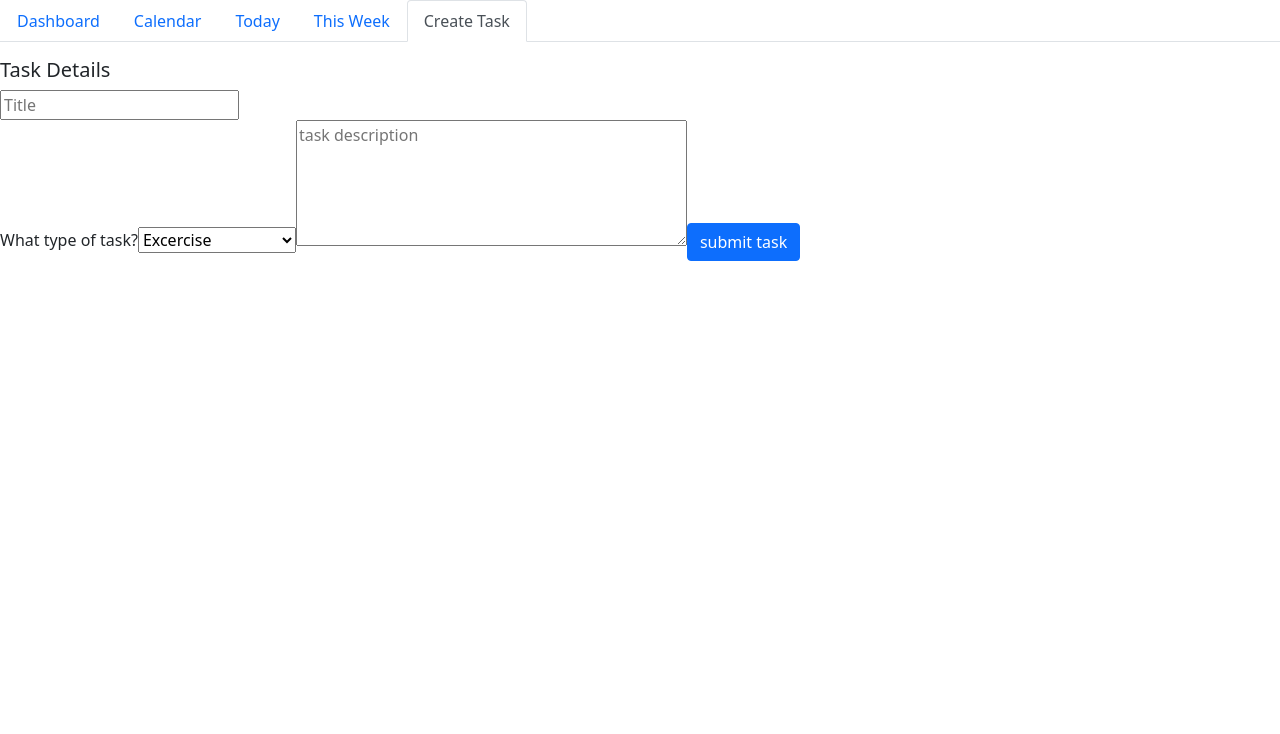
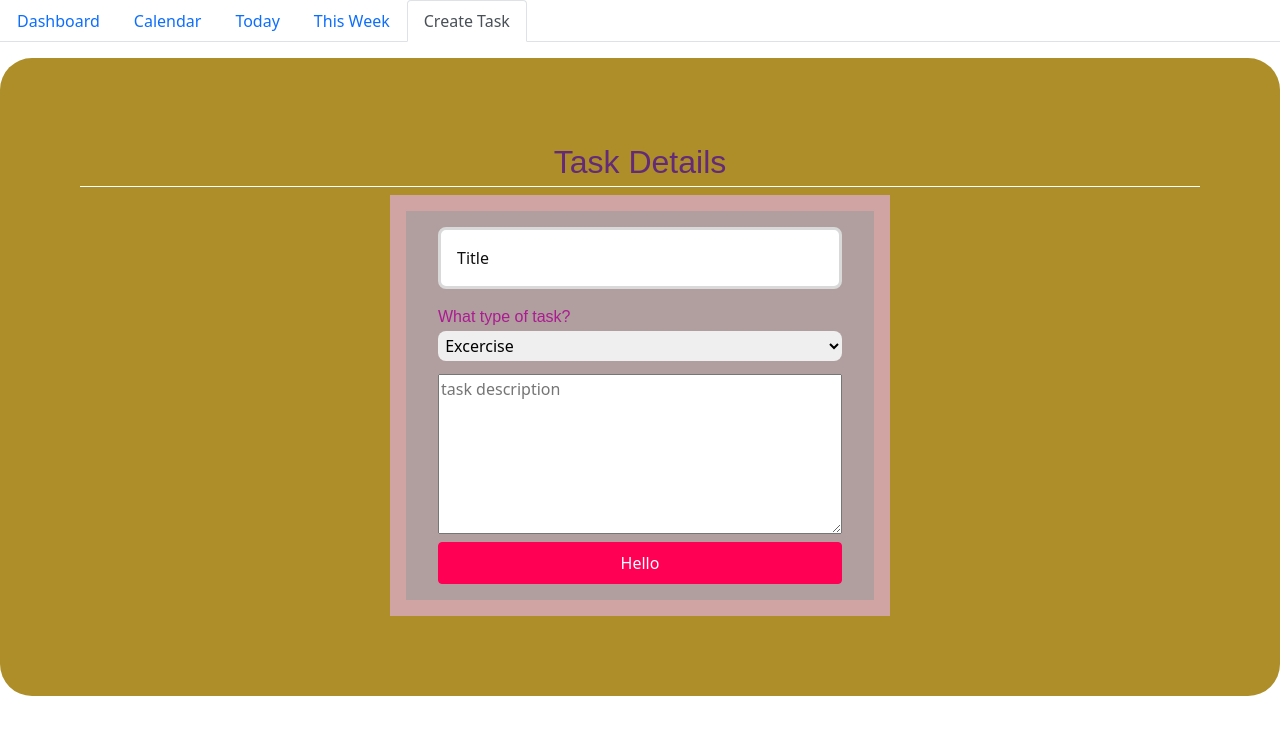
Before and after one commit to natekred981/Task-Management-App, a React (Create React App) app in the folder client/: page / in a window 1280 px wide. Both pictures are taken after a click on the tab "Create Task". Shown: the top 734 px of the page. Built offline with nearby package versions, Linux system fonts and the light colour scheme; the HTML template or start-up script is replaced by a standard one.

Commit message:
form modifications

```diff
--- /dev/null
+++ b/client/src/Components/Form/Components/Description.css
@@ -0,0 +1,5 @@
+textarea {
+    width: 100%;
+    height: 10rem;
+    margin-bottom: 0.5rem;
+}
--- /dev/null
+++ b/client/src/Components/Form/Components/Desription.js
@@ -0,0 +1,9 @@
+import React from "react";
+
+import './Description.css';
+
+const Description = () => {
+    return <textarea placeholder="task description" rows="5" cols="40"></textarea>
+}
+
+export default Description;
--- /dev/null
+++ b/client/src/Components/Form/Components/Select.css
@@ -0,0 +1,18 @@
+select {
+    width: 100%;
+    padding: 0.2rem;
+    border: 1rem;
+    margin-bottom: 0.8rem;
+    border-radius: 0.5rem;
+    cursor: pointer;
+}
+
+label {
+    color: #ac1b93;
+    display: block;
+    font-family: sans-serif;
+    font-size: 1rem;
+    font-weight: 500;
+    margin-top: 1rem;
+    margin-bottom: 0.1rem;
+  }
--- /dev/null
+++ b/client/src/Components/Form/Components/Select.js
@@ -0,0 +1,26 @@
+import React, { useState } from "react";
+
+
+import './Select.css';
+
+const Select = () => {
+    const [type, setType] = useState("excercise")
+    const handleChange = (e =>  setType(e.target.value));
+  return (
+    <React.Fragment>
+      <label> What type of task? </label>
+      <select id="task-type" value={type} onChange={handleChange}>
+        <option value="excercise">Excercise</option>
+        <option value="study time">Study Time</option>
+        <option value="cooking">Coconut</option>
+        <option value="grocery shopping">Grocery Shopping</option>
+        <option value="reading">Reading</option>
+        <option value="tv time">TV Time</option>
+        <option value="social time">Social Time</option>
+        <option value="other">Other</option>
+      </select>
+    </React.Fragment>
+  );
+};
+
+export default Select;
--- a/client/src/Components/Form/Components/Title.css
+++ b/client/src/Components/Form/Components/Title.css
@@ -0,0 +1,13 @@
+.title {
+  border: 0.2rem solid #d9d9d9;
+  border-radius: 0.5rem;
+  box-sizing: border-box;
+  padding: 1rem;
+  width: 100%;
+
+}
+
+  input::placeholder {
+    color: rgb(17, 16, 16);
+    width: 100%;
+  }
--- a/client/src/Components/Form/Components/Title.js
+++ b/client/src/Components/Form/Components/Title.js
@@ -0,0 +1,10 @@
+import React from "react";
+import './Title.css';
+
+const Title = () => {
+    return (
+        <input placeholder="Title" className="title"></input>
+    );
+}
+
+export default Title;
--- a/client/src/Components/Form/Form.css
+++ b/client/src/Components/Form/Form.css
@@ -0,0 +1,27 @@
+.form-box {
+    border-radius: 2rem;
+    background-color: #ad8e29;
+    padding: 5rem;
+  }
+  h1 {
+    border-bottom: 0.1rem solid white;
+    color: #642a7a;
+    font-family: sans-serif;
+    font-size: 2rem;
+    font-weight: 300;
+    line-height: 1rem;
+    padding: 1rem;
+    text-align: center;
+  }
+
+
+  form {
+    background: rgb(177, 158, 158);
+    border: 1rem solid #d1a4a4;
+    display: flex;
+    flex-direction: column;
+    justify-content: space-around;
+    margin: 0 auto;
+    max-width: 500px;
+    padding: 1rem 2rem;
+  }
--- a/client/src/Components/Form/Form.js
+++ b/client/src/Components/Form/Form.js
@@ -1,44 +1,28 @@
 import React, { useState } from "react";
-import Button from "react-bootstrap/Button";
-
-
+import Button from "../../shared/components/Button";
+import Description from "./Components/Desription";
+import Select from "./Components/Select";
+import Title from "./Components/Title";
+import "./Form.css";
 
 const CreateTask = () => {
-    const [type, setType] = useState("excercise")
-    const handleChange = (e =>  {setType(e.target.value); console.log(type)});
   return (
     <>
       <div className="form-box">
-                <h5>Task Details</h5>
+        <h1>Task Details</h1>
         <form>
-                    <div className="field1">
-                        <input placeholder="Title"></input>
-                        <div></div>
-                        <label> What type of task?
-                            <select
-                                id="task-type"
-                                value={type}
-                                onChange={handleChange}
-                            >
-                                <option value="excercise">Excercise</option>
-                                <option value="study time">Study Time</option>
-                                <option value="cooking">Coconut</option>
-                                <option value="grocery shopping">Grocery Shopping</option>
-                                <option value="reading">Reading</option>
-                                <option value="tv time">TV Time</option>
-                                <option value="social time">Social Time</option>
-                                <option value="other">Other</option>
-                            </select>
 
-                        </label>
-                        <textarea placeholder="task description" rows="5" cols="40"></textarea>
-                        <Button type="submit">submit task</Button>
-                    </div>
+          <Title />
+
+            <Select />
+            <Description />
+            <Button />
+
+
         </form>
       </div>
-
     </>
   );
-}
+};
 
 export default CreateTask;
--- /dev/null
+++ b/client/src/shared/components/Button.css
@@ -0,0 +1,62 @@
+.button {
+    font: inherit;
+    padding: 0.5rem 1.5rem;
+    border: 1px solid #ff0055;
+    border-radius: 4px;
+    background: #ff0055;
+    color: white;
+    cursor: pointer;
+    margin-right: 1rem;
+    text-decoration: none;
+    display: inline-block;
+    width: 100%;
+  }
+
+  .button:focus {
+    outline: none;
+  }
+
+  .button:hover,
+  .button:active {
+    background: #ff4382;
+    border-color: #ff4382;
+  }
+
+  .button--inverse {
+    background: transparent;
+    color: #ff0055;
+  }
+
+  .button--inverse:hover,
+  .button--inverse:active {
+    color: white;
+    background: #ff0055;
+  }
+
+  .button--danger {
+    background: #830000;
+    border-color: #830000;
+  }
+
+  .button--danger:hover,
+  .button--danger:active {
+    background: #f34343;
+    border-color: #f34343;
+  }
+
+  .button:disabled,
+  .button:hover:disabled,
+  .button:active:disabled {
+    background: #ccc;
+    color: #979797;
+    border-color: #ccc;
+    cursor: not-allowed;
+  }
+
+  .button--small {
+    font-size: 0.8rem;
+  }
+
+  .button--big {
+    font-size: 1.5rem;
+  }
--- /dev/null
+++ b/client/src/shared/components/Button.js
@@ -0,0 +1,43 @@
+import React from 'react';
+import { Link } from 'react-router-dom';
+
+import './Button.css';
+
+const Button = props => {
+//   if (props.href) {
+//     return (
+//       <a
+//         className={`button button--${props.size || 'default'} ${props.inverse &&
+//           'button--inverse'} ${props.danger && 'button--danger'}`}
+//         href={props.href}
+//       >
+//         {props.children}
+//       </a>
+//     );
+//   }
+//   if (props.to) {
+//     return (
+//       <Link
+//         to={props.to}
+//         exact={props.exact}
+//         className={`button button--${props.size || 'default'} ${props.inverse &&
+//           'button--inverse'} ${props.danger && 'button--danger'}`}
+//       >
+//         {props.children}
+//       </Link>
+//     );
+//   }
+  return (
+    <button
+      className= 'button'
+      type={props.type}
+      onClick={props.onClick}
+      disabled={props.disabled}
+      type="submit"
+    >
+      Hello
+    </button>
+  );
+};
+
+export default Button;
```
Lines whose indentation alone changed are shown as unchanged.
